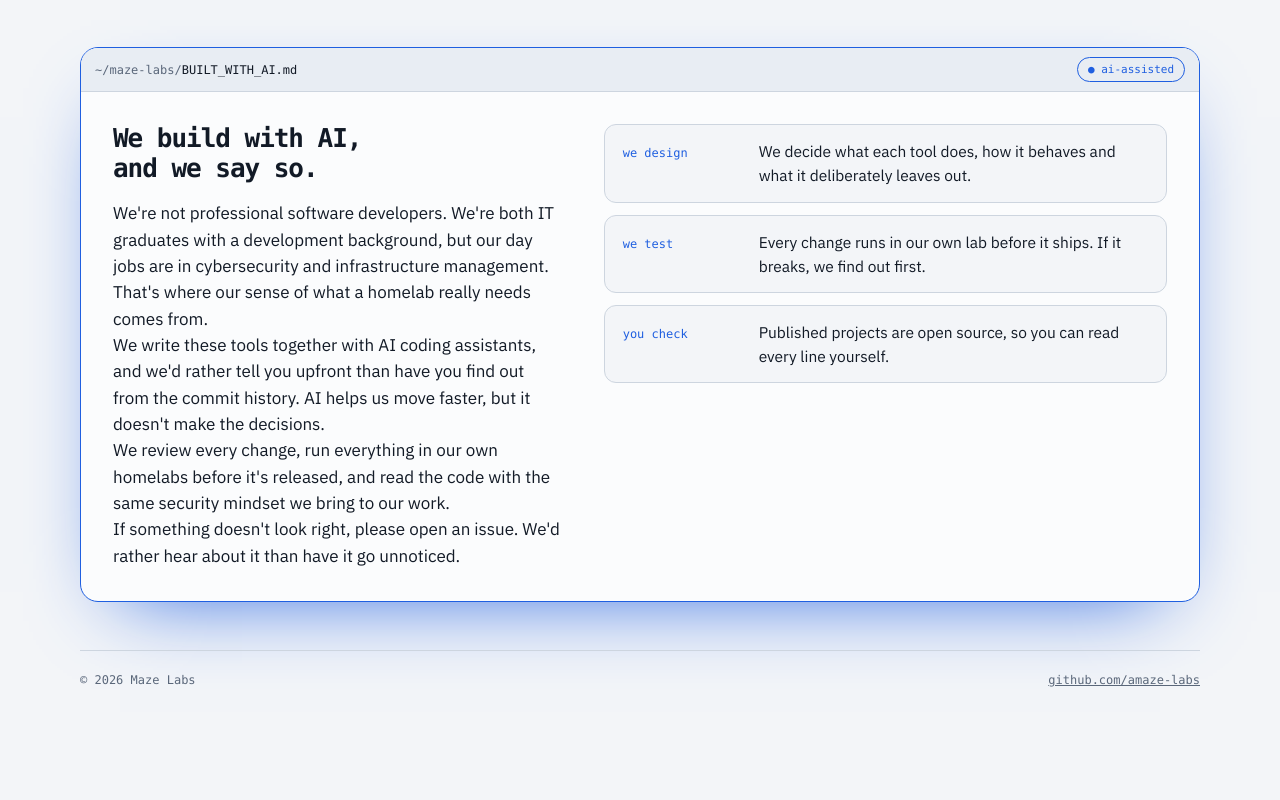
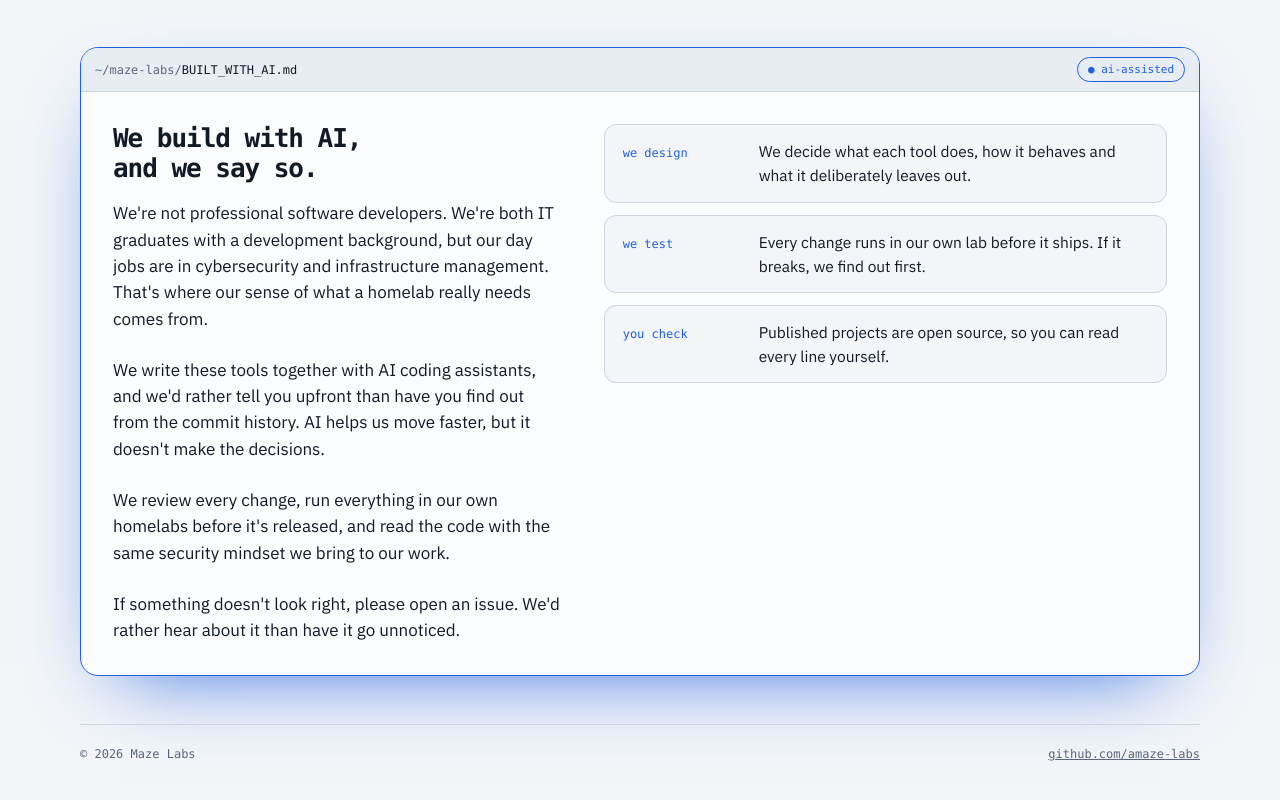
Before and after one commit to amaze-labs/amaze-labs.github.io, a plain HTML site: page site/index.html in a window 1280 px wide. Shown: the part 2827-3627 px from the top of the page. Before the commit the page ends 3557 px from the top, so only its background shows below. Drawn offline with Linux system fonts and the light colour scheme; a web font is replaced by a local one.

Commit message:
Fix HTML structure in AI introduction section
Updated paragraph tags for better HTML structure.

```diff
--- a/site/index.html
+++ b/site/index.html
@@ -163,13 +163,13 @@
     <div class="ai-body">
       <div class="ai-intro">
         <h3>We build with AI, and we say so.</h3>
-        <p>We're not professional software developers. We're both IT graduates with a development background, but our day jobs are in cybersecurity and infrastructure management. That's where our sense of what a homelab really needs comes from.
+        <p>We're not professional software developers. We're both IT graduates with a development background, but our day jobs are in cybersecurity and infrastructure management. That's where our sense of what a homelab really needs comes from. </p>
           <br>
-          We write these tools together with AI coding assistants, and we'd rather tell you upfront than have you find out from the commit history. AI helps us move faster, but it doesn't make the decisions.
+        <p>We write these tools together with AI coding assistants, and we'd rather tell you upfront than have you find out from the commit history. AI helps us move faster, but it doesn't make the decisions. </p>
           <br>
-          We review every change, run everything in our own homelabs before it's released, and read the code with the same security mindset we bring to our work.
+        <p>We review every change, run everything in our own homelabs before it's released, and read the code with the same security mindset we bring to our work. </p>
           <br>
-          If something doesn't look right, please open an issue. We'd rather hear about it than have it go unnoticed.</p>
+        <p>If something doesn't look right, please open an issue. We'd rather hear about it than have it go unnoticed.</p>
       </div>
       <ul class="ai-points">
         <li><span class="mono">we design</span>We decide what each tool does, how it behaves and what it deliberately leaves out.</li>
```
